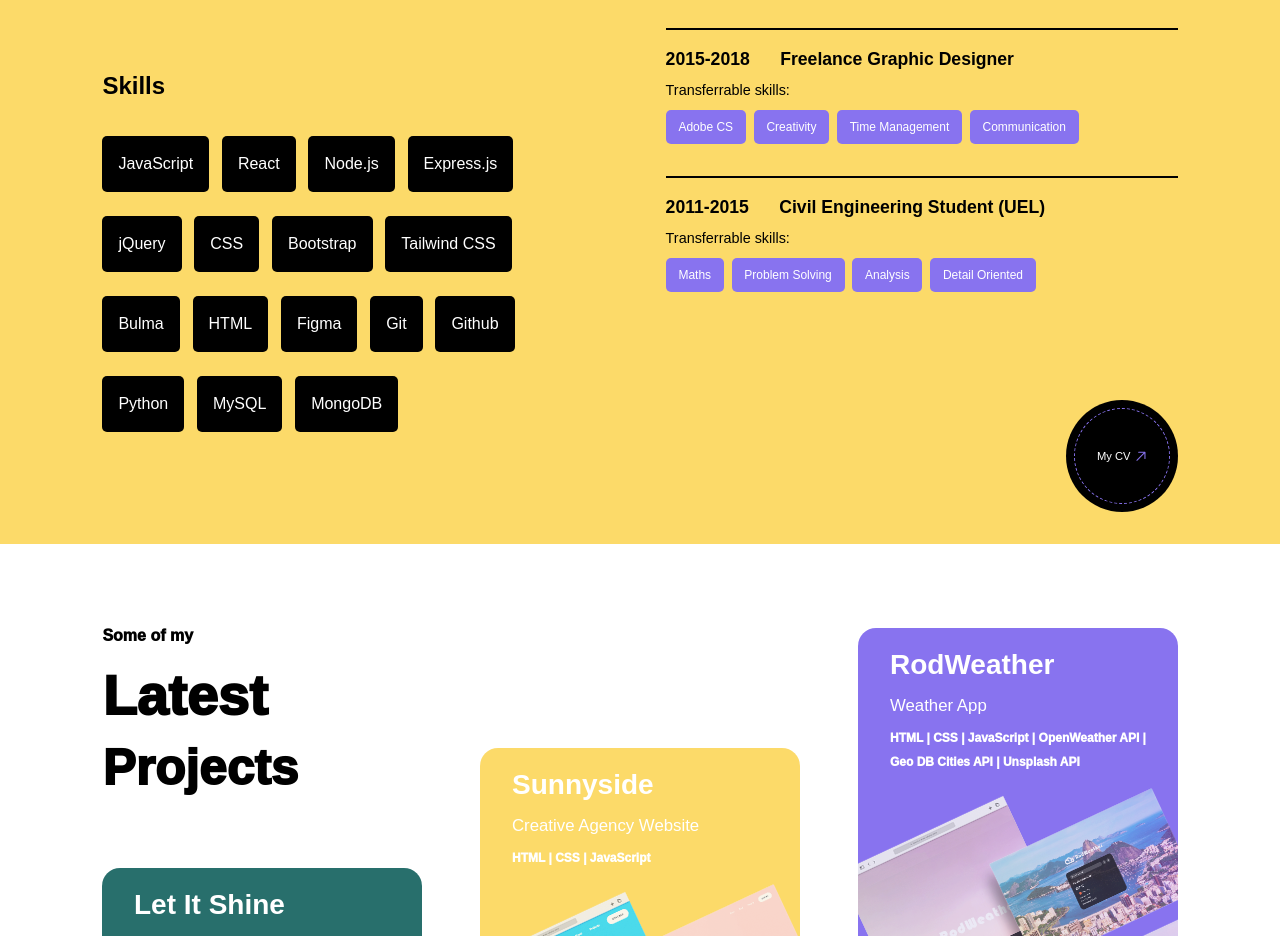
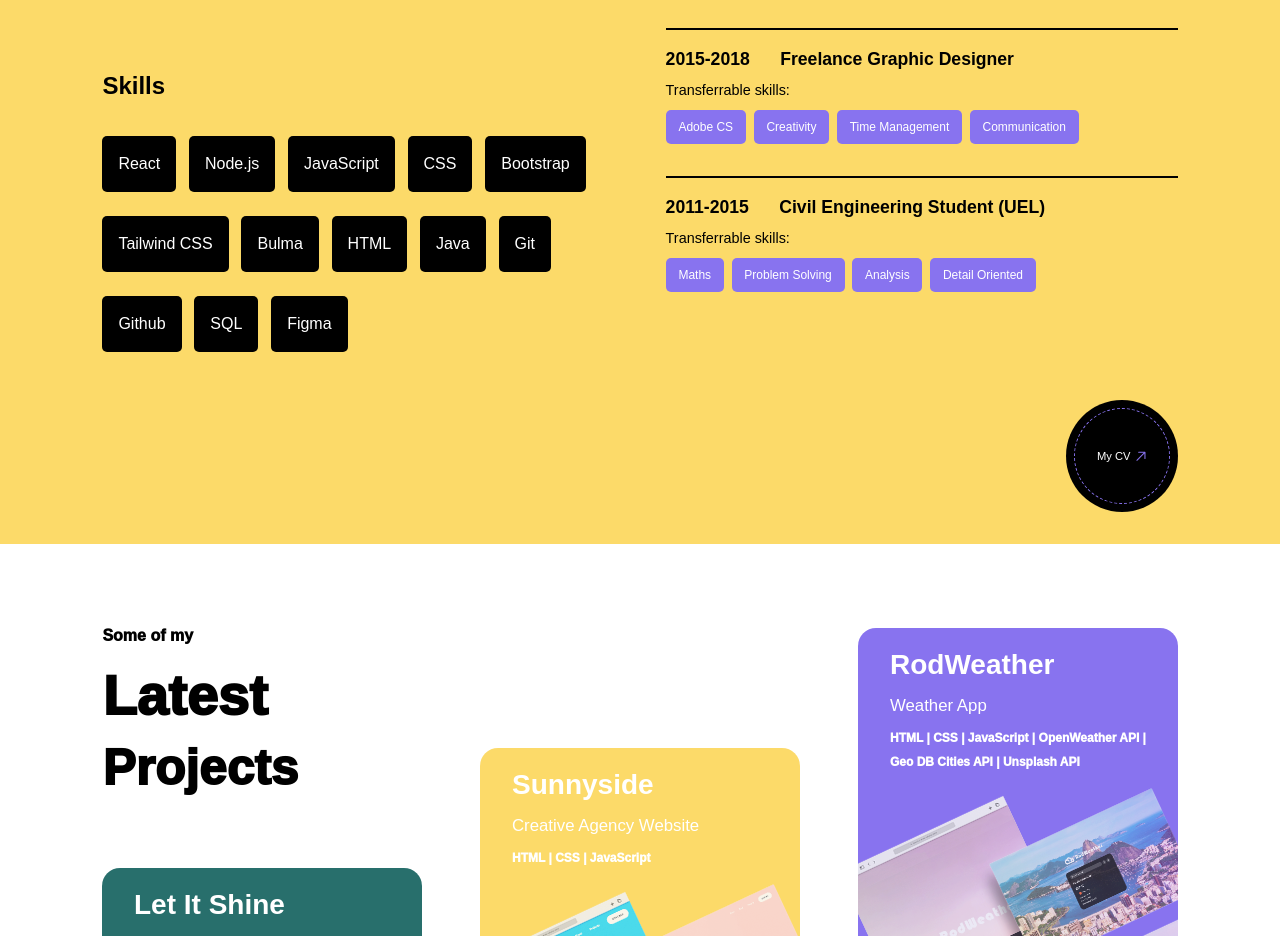
Before and after one commit to rodrigodelascio/rod-current-folio, a React (Create React App) app: page / in a window 1280 px wide. Shown: the part 1080-2016 px from the top of the page. Built offline with nearby package versions, Linux system fonts and the light colour scheme.

Commit message:
updates skills

```diff
--- a/src/components/landingpage/skills/Skills.js
+++ b/src/components/landingpage/skills/Skills.js
@@ -18,22 +18,19 @@ const Skills = () => {
             <Fade cascade triggerOnce>
               <h4>Skills</h4>
               <div className={styles["skills-cards-container"]}>
-                <div className={styles["skills-card"]}>JavaScript</div>
                 <div className={styles["skills-card"]}>React</div>
                 <div className={styles["skills-card"]}>Node.js</div>
-                <div className={styles["skills-card"]}>Express.js</div>
-                <div className={styles["skills-card"]}>jQuery</div>
+                <div className={styles["skills-card"]}>JavaScript</div>
                 <div className={styles["skills-card"]}>CSS</div>
                 <div className={styles["skills-card"]}>Bootstrap</div>
                 <div className={styles["skills-card"]}>Tailwind CSS</div>
                 <div className={styles["skills-card"]}>Bulma</div>
                 <div className={styles["skills-card"]}>HTML</div>
-                <div className={styles["skills-card"]}>Figma</div>
+                <div className={styles["skills-card"]}>Java</div>
                 <div className={styles["skills-card"]}>Git</div>
                 <div className={styles["skills-card"]}>Github</div>
-                <div className={styles["skills-card"]}>Python</div>
-                <div className={styles["skills-card"]}>MySQL</div>
-                <div className={styles["skills-card"]}>MongoDB</div>
+                <div className={styles["skills-card"]}>SQL</div>
+                <div className={styles["skills-card"]}>Figma</div>
               </div>
             </Fade>
           </div>
```
